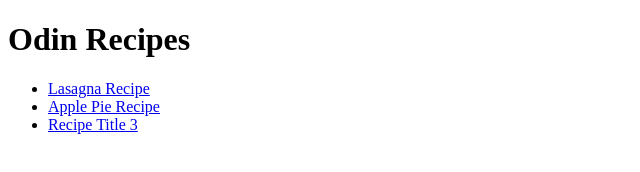
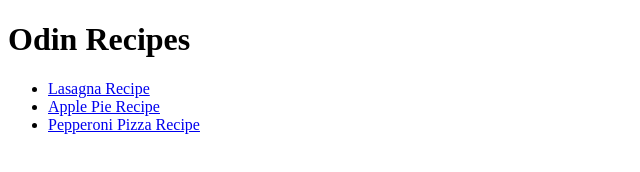
Before and after one commit to Matthew-Oj/odin-project-recipes, a plain HTML site: page index.html in a window 1280 px wide. Shown: the full height of the page, 0-640 px from the left. Drawn offline with Linux system fonts and the light colour scheme.

Commit message:
pepperoni pizza page fix

```diff
--- a/index.html
+++ b/index.html
@@ -10,8 +10,7 @@
     <ul>
         <li><a href="recipes/lasagna.html">Lasagna Recipe</a></li>
         <li><a href="recipes/apple-pie.html">Apple Pie Recipe</a></li>
-        <li><a href="recipes/yourrecipe.html">Recipe Title 3</a></li>
+        <li><a href="recipes/pepperoni-pizza.html">Pepperoni Pizza Recipe</a></li>
   </ul>
-
 </body>
 </html>
```
